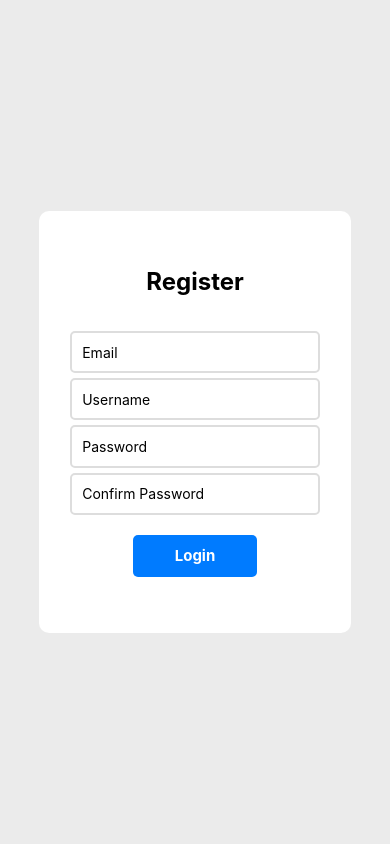
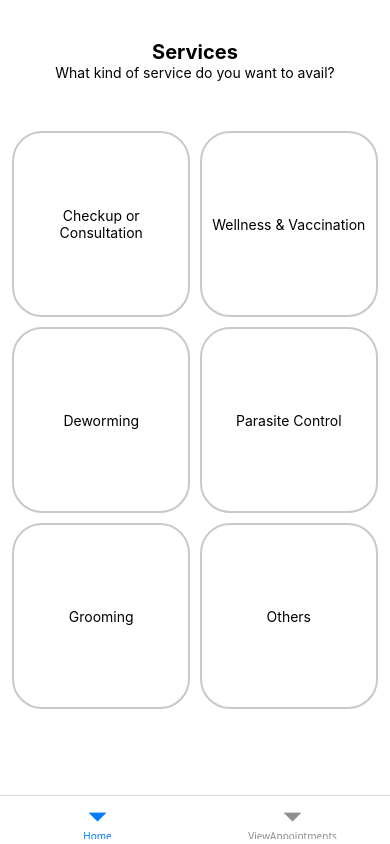
Before and after one commit to leeh3li0s/Capstone-Mobile, a React Native app: screen / in a window 390 px wide. Built offline with nearby package versions, Linux system fonts and the light colour scheme.

Commit message:
Fixed Validations from Register-Login-Appointment Services. Navigation from View Appointments to Appointment Services (Tab Navigation and Stack Navigation conflict) is undergoing as of this commit

```diff
--- a/App.js
+++ b/App.js
@@ -24,7 +24,7 @@ const Tab = createBottomTabNavigator();
 export default function App() {
 
   /* ---------------- AUTH STATE ---------------- */
-  const [isLoggedIn, setIsLoggedIn] = useState(false);
+  const [isLoggedIn, setIsLoggedIn] = useState(true);
 
   const [getAuthenticationDetails, setAuthenticationDetails] = useState({
     email: '123',
--- a/screens/AppointmentServices.jsx
+++ b/screens/AppointmentServices.jsx
@@ -1,4 +1,4 @@
-import { View, Text, TouchableOpacity, StyleSheet } from 'react-native'
+import { View, Text, TouchableOpacity, StyleSheet, Modal} from 'react-native'
 import MobileStylesheet from '../styles/MobileStylesheet'
 import { useNavigation } from '@react-navigation/native';
 import { useContext } from 'react';
@@ -19,16 +19,21 @@ export default function AppointmentServices() {
         nav.navigate('AppointmentDate');
     }
 
+    // Modal state
+
     return (
         <View style={MobileStylesheet.mainContainer}>
             <View style = {styles.HeaderContainer}>
-                <Text style={styles.HeaderText}>Appointment</Text>
-                <Text>What kind of Service do you want to Avail?</Text>
+                <Text style={styles.HeaderText}>Services</Text>
+                <Text>What kind of service do you want to avail?</Text>
             </View>
 
             <View style={MobileStylesheet.AppointmentServicesContainer}>
                 <TouchableOpacity style={MobileStylesheet.Services} onPress={() => handleServiceSelection('Checkup or Consultation')}>
-                    <Text>Checkup or Consultation</Text>
+                    <Text style={{
+                    width: '60%',
+                    textAlign: 'center'
+                }}>Checkup or Consultation</Text>
                 </TouchableOpacity>
 
                 <TouchableOpacity style={MobileStylesheet.Services} onPress={() => handleServiceSelection('Wellness & Vaccination')}>
@@ -62,8 +67,9 @@ const styles = StyleSheet.create({
     justifyContent: 'center',
     alignItems: 'center',
     height: 'auto',
-    backgroundColor: '#5c1313'
+    backgroundColor: '#ffffff',
 
+    marginTop: 30
     },
     HeaderText: {
         fontSize: 20,
--- a/screens/ViewAppointments.jsx
+++ b/screens/ViewAppointments.jsx
@@ -1,9 +1,23 @@
-import { View, Text, ScrollView, TouchableOpacity } from 'react-native';
-import React, { useContext } from 'react';
+import { View, Text, ScrollView, TouchableOpacity, Modal, StyleSheet } from 'react-native';
+import React, { useContext, useState } from 'react';
 import { AppointmentDetailsContext } from '../context/AppointmentDetailsContext';
 
 export default function ViewAppointments() {
   const { getAppointments } = useContext(AppointmentDetailsContext);
+
+  // ✅ Hooks must be at the top
+  const [showFullDetailsModal, setShowFullDetailsModal] = useState(false);
+  const [selectedAppointment, setSelectedAppointment] = useState(null);
+
+  const openModal = (appointment) => {
+    setSelectedAppointment(appointment);
+    setShowFullDetailsModal(true);
+  };
+
+  const closeModal = () => {
+    setShowFullDetailsModal(false);
+    setSelectedAppointment(null);
+  };
 
   if (getAppointments.length === 0) {
     return (
@@ -14,8 +28,9 @@ export default function ViewAppointments() {
   }
 
   return (
+    <>
       <ScrollView style={{ padding: 20 }}>
-      {getAppointments.map((item, index) => (
+        {getAppointments.map((item) => (
           <View
             key={item.id}
             style={{
@@ -25,12 +40,7 @@ export default function ViewAppointments() {
               borderRadius: 8
             }}
           >
-          <TouchableOpacity style={{
-            backgroundColor: '#ffffff',
-            width: '100%',
-            height: '100%'
-          }}
-          onPress={() => alert(`Full Details:\n\nService: ${item.service}\nDate: ${item.appointmentDate}\nTime: ${item.appointmentTimeSlot}\nOwner: ${item.firstName} ${item.lastName}\nPet Name: ${item.petName} \nPet Type: ${item.petType} \nPet Breed: ${item.petBreed} \nPet Gender: ${item.petGender}\nReason for Visit: ${item.reasonForVisit}`)}>
+            <TouchableOpacity onPress={() => openModal(item)}>
               <Text>Service: {item.service}</Text>
               <Text>Date: {item.appointmentDate}</Text>
               <Text>Time: {item.appointmentTimeSlot}</Text>
@@ -40,5 +50,79 @@ export default function ViewAppointments() {
           </View>
         ))}
       </ScrollView>
+
+      {/* ✅ SINGLE MODAL */}
+      <Modal
+        transparent
+        visible={showFullDetailsModal}
+        animationType="fade"
+        onRequestClose={closeModal}
+      >
+        <View style={styles.overlay}>
+          <View style={styles.modalContainer}>
+            <Text style={styles.modalTitle}>
+              Full Appointment Details
+            </Text>
+
+            {selectedAppointment && (
+              <>
+                <Text style={styles.ModalItemTexts}>
+                  Service: {selectedAppointment.service}
+                </Text>
+                <Text style={styles.ModalItemTexts}>
+                  Date: {selectedAppointment.appointmentDate}
+                </Text>
+                <Text style={styles.ModalItemTexts}>
+                  Time: {selectedAppointment.appointmentTimeSlot}
+                </Text>
+                <Text style={styles.ModalItemTexts}>
+                  Owner: {selectedAppointment.firstName} {selectedAppointment.lastName}
+                </Text>
+                <Text style={styles.ModalItemTexts}>
+                  Pet: {selectedAppointment.petName}
+                </Text>
+              </>
+            )}
+
+            <TouchableOpacity onPress={closeModal} style={styles.doneBtn}>
+              <Text style={styles.doneText}>Done</Text>
+            </TouchableOpacity>
+          </View>
+        </View>
+      </Modal>
+    </>
   );
 }
+
+const styles = StyleSheet.create({
+  overlay: {
+    flex: 1,
+    backgroundColor: 'rgba(0,0,0,0.4)',
+    justifyContent: 'center',
+    alignItems: 'center'
+  },
+  modalContainer: {
+    backgroundColor: '#fff',
+    padding: 20,
+    borderRadius: 12,
+    width: '80%'
+  },
+  modalTitle: {
+    fontSize: 18,
+    fontWeight: 'bold',
+    marginBottom: 10
+  },
+  ModalItemTexts: {
+    fontSize: 14,
+    color: '#666',
+    marginBottom: 8
+  },
+  doneBtn: {
+    alignSelf: 'flex-end',
+    marginTop: 10
+  },
+  doneText: {
+    color: '#FF3B30',
+    fontSize: 16
+  }
+});
--- a/styles/MobileStylesheet.jsx
+++ b/styles/MobileStylesheet.jsx
@@ -18,16 +18,16 @@ const MobileStylesheet = StyleSheet.create({
         alignItems: 'center',
         justifyContent: 'center',
 
-        marginTop: 100,
+        marginTop: 50,
         width: '100%',
-        height: '90%',
+        height: '80%',
         backgroundColor: "#ffffff"
     },
 
     Services: {
 
         width: '48%',
-        height: '25%',
+        height: '30%',
         backgroundColor: "#ffffff",
         justifyContent: 'center',
         alignItems: 'center',
```
Lines whose indentation alone changed are shown as unchanged.
